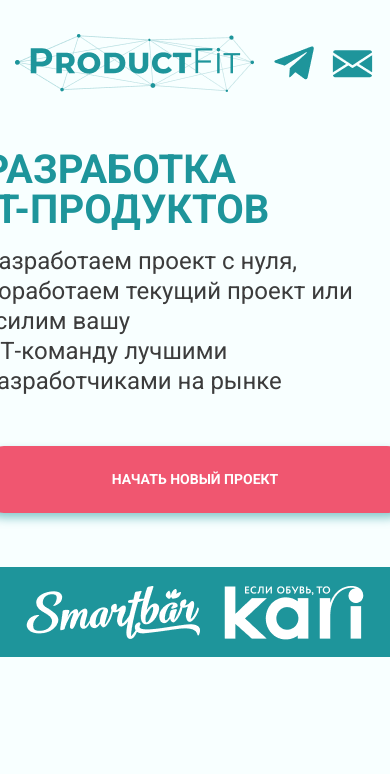
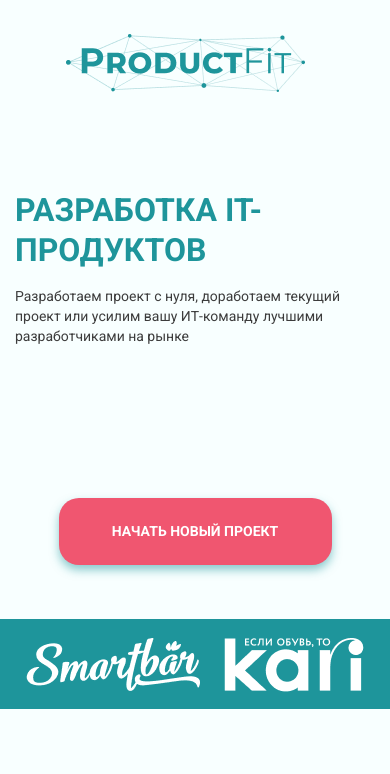
Before and after one commit to Nikolay9618/productfit, a plain HTML site: page index.html in a window 390 px wide. Shown: the top 774 px of the page. Drawn offline with Linux system fonts and the light colour scheme.

Commit message:
second commit

```diff
--- a/index.html
+++ b/index.html
@@ -34,12 +34,14 @@
             <div class="dev__container container">
                <div class="dev__wrapper">
                   <div class="dev__text">
-                     <div class="dev__title title">Разработка <br>
+                     <div class="dev__title title">Разработка
                         IT-продуктов</div>
-                     <div class="dev__small small">Разработаем проект с нуля, <br>
-                        доработаем текущий проект или усилим вашу <br>
+                     <div class="dev__small small">Разработаем проект с нуля,
+                        доработаем текущий проект или усилим вашу
                         ИТ-команду лучшими разработчиками на рынке</div>
+
                      <div class="dev__button btn">НАЧАТЬ НОВЫЙ ПРОЕКТ</div>
+
                   </div>
                   <div class="dev__img"> <img src="/img/Dev.png" alt="dev"></div>
                </div>
--- a/scss/style.scss
+++ b/scss/style.scss
@@ -57,6 +57,9 @@ body {
    display: flex;
    align-items: center;
    margin-bottom: 24px;
+   @media (max-width: 1000px) {
+      margin-bottom: 64px;
+   }
 }
 .main {
    flex: 1 1 auto;
@@ -84,9 +87,15 @@ body {
       @media (max-width: 970px) {
          margin-right: 20px;
       }
+      @media (max-width: 610px) {
+         object-fit: cover;
+      }
    }
 
    &__nav {
+      @media (max-width: 610px) {
+         display: none;
+      }
    }
 
    &__list {
@@ -164,24 +173,33 @@ body {
       align-items: center;
       @media (max-width: 1000px) {
          justify-content: center;
+         position: relative;
       }
    }
 
    &__text {
+      @media (max-width: 1000px) {
+         display: flex;
+         align-items: center;
+         justify-content: center;
+         flex-direction: column;
+      }
    }
 
    &__title {
       margin-bottom: 16px;
       @media (max-width: 1000px) {
-         font-size: 40px;
+         font-size: 32px;
       }
    }
 
    &__small {
       margin-bottom: 50px;
       @media (max-width: 1000px) {
-         font-size: 24px;
-         line-height: 30px;
+         font-size: 14px;
+         line-height: 20px;
+         max-width: 500px;
+         margin-bottom: 152px;
       }
    }
 
@@ -190,7 +208,7 @@ body {
       width: 223px;
       @media (max-width: 1000px) {
          padding: 25px 24px;
-         width: 423px;
+         width: 70vw;
       }
    }
 
```
Also changed, not shown: css/nullstyle.css (added), css/style.css.
